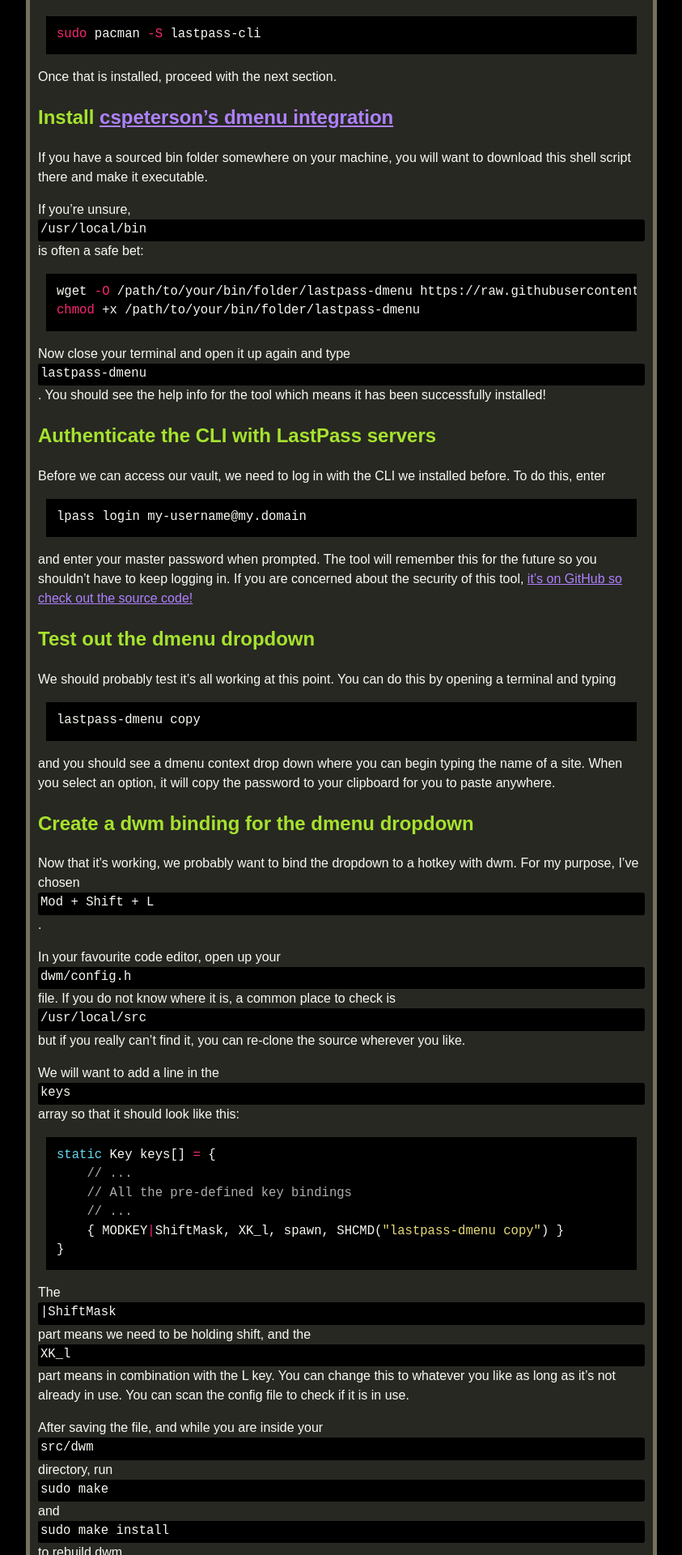
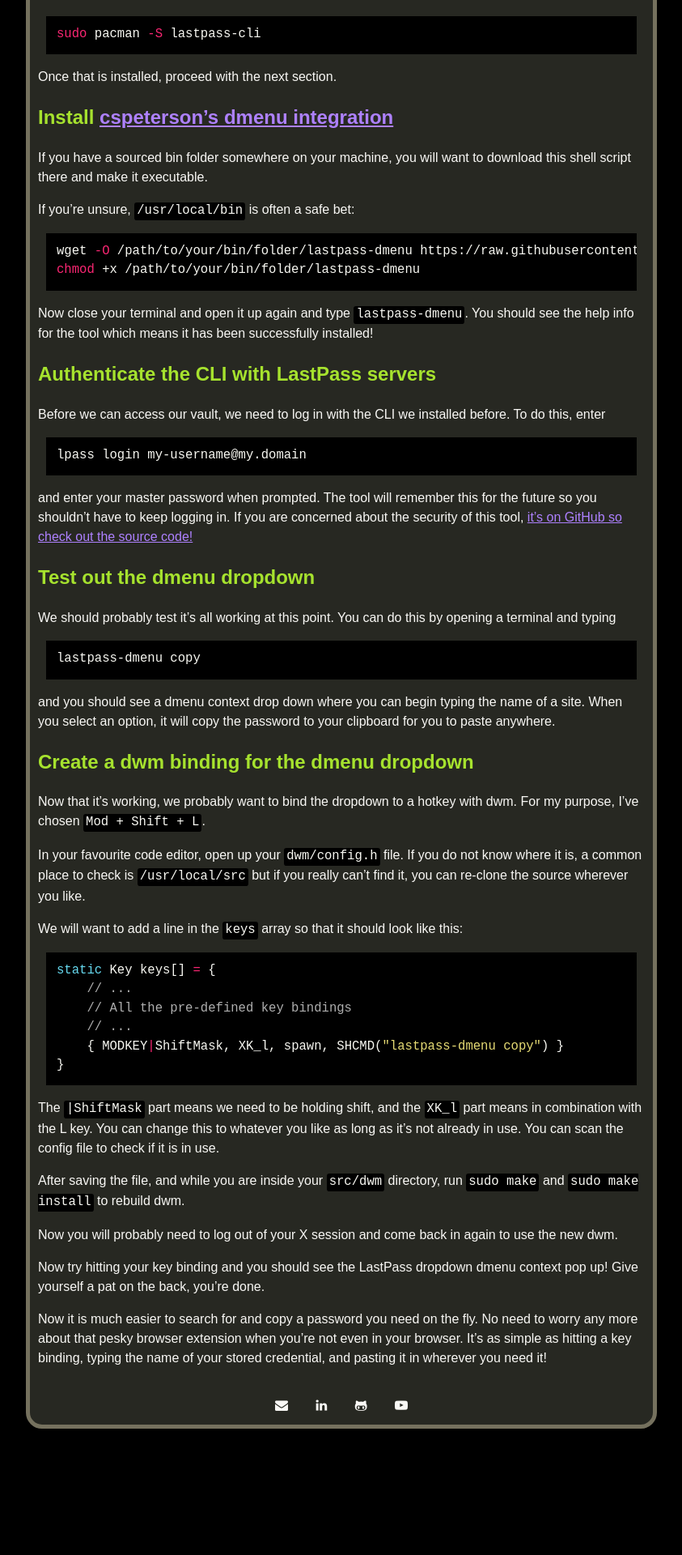
Before and after one commit to tristanbatchler/tbat.me, a Jekyll site: the page built from _posts/2020-10-04-how-to-integrate-lastpass-with-dmenu-and-dwm-on-arch-linux.md, in a window 1280 px wide. Shown: the part 676-2596 px from the top of the page at 81% size, without its empty margins (218-1061 px from the left). Built offline with Jekyll 4.4.1, drawn with Linux system fonts in a browser that asks for light colours; some web fonts are replaced; a script that is not in the unit is left out; after the commit the page ends 2448 px from its top, so only the background shows below that.

Commit message:
Only for blocks though...

```diff
--- a/_sass/main.scss
+++ b/_sass/main.scss
@@ -75,10 +75,12 @@
         background-color: black;
         margin: 10px;
         padding: 10px;
+        & > code {
+            display: block;
+        }
     }
 
     code {
-        display: block;
         font-size: larger;
         background-color: black;
         color: $lightgray;
```
